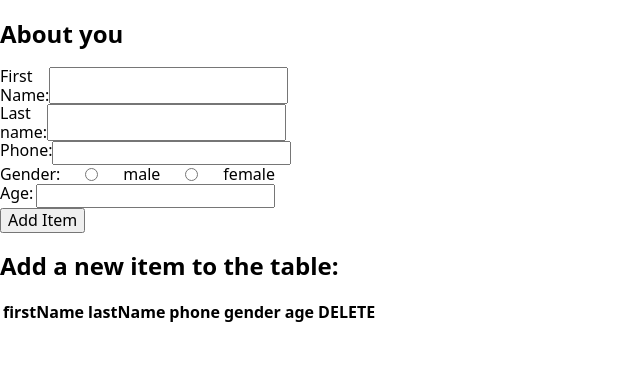
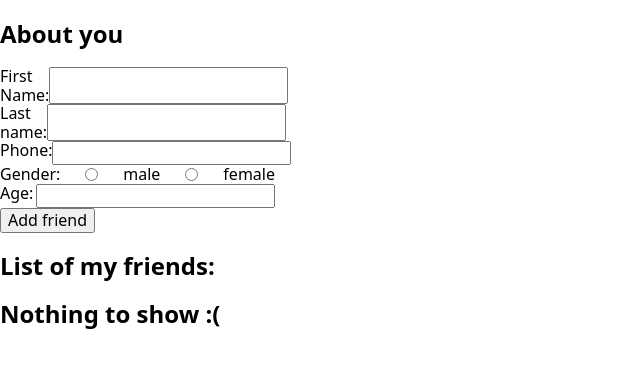
Before and after one commit to Den4yk76/form-test-task, a React (Create React App) app: page / in a window 1280 px wide. Shown: the top 368 px of the page, without its empty margins (0-640 px from the left). Built offline with nearby package versions, Linux system fonts and the light colour scheme.

Commit message:
added functionality without sorting

```diff
--- a/src/components/App.js
+++ b/src/components/App.js
@@ -19,6 +19,8 @@ export default function App() {
     }, [applicants]);
 
     const addContact = (firstName, lastName, phone, gender, age) => {
+        gender == true ? (gender = 'male') : (gender = 'female');
+
         setApplicants(prevState => [
             ...prevState,
             { id: uuidv4(), firstName, lastName, phone, gender, age },
@@ -26,15 +28,21 @@ export default function App() {
     };
 
     const deleteContact = e => {
-    setApplicants(prevState => prevState.filter(el => el.id !== e.target.id));
+        setApplicants(prevState =>
+            prevState.filter(el => el.id !== e.target.id),
+        );
     };
 
     return (
         <section className="info-section">
             <h2>About you</h2>
             <Form addContact={addContact} />
-      <h2>Add a new item to the table:</h2>
+            <h2>List of my friends:</h2>
+            {applicants.length > 0 ? (
                 <Table applicants={applicants} deleteContact={deleteContact} />
+            ) : (
+                <h2>Nothing to show :(</h2>
+            )}
         </section>
     );
 }
--- a/src/components/Form/Form.js
+++ b/src/components/Form/Form.js
@@ -7,15 +7,15 @@ export default function Form({ addContact }) {
     const [phone, setPhone] = useState('');
     const [gender, setGender] = useState('');
     const [age, setAge] = useState('');
-  const [checked, setChecked] = useState(false);
 
     const resetFields = () => {
         setFirstName('');
         setLastName('');
         setPhone('');
-    setGender(null);
+        setGender('');
         setAge('');
-    setChecked(false);
+        document.getElementById('gender_male').checked = false;
+        document.getElementById('gender_female').checked = false;
     };
 
     const onSubmit = e => {
@@ -67,23 +67,25 @@ export default function Form({ addContact }) {
                         }}
                     />
                 </label>
-        <label className="label" required>
+                <label className="label">
                     Gender:
                     <input
+                        required
                         type="radio"
                         name="gender"
-            value="male"
-            required
+                        id="gender_male"
+                        value="1"
                         onChange={e => {
                             setGender(e.target.value);
                         }}
                     />
                     male
                     <input
+                        required
                         type="radio"
                         name="gender"
-            value="female"
-            required
+                        id="gender_female"
+                        value="0"
                         onChange={e => {
                             setGender(e.target.value);
                         }}
@@ -104,7 +106,7 @@ export default function Form({ addContact }) {
                 </label>
             </div>
             <button type="submit" value="Submit">
-        Add Item
+                Add friend
             </button>
         </form>
     );
```
Lines whose indentation alone changed are shown as unchanged.
